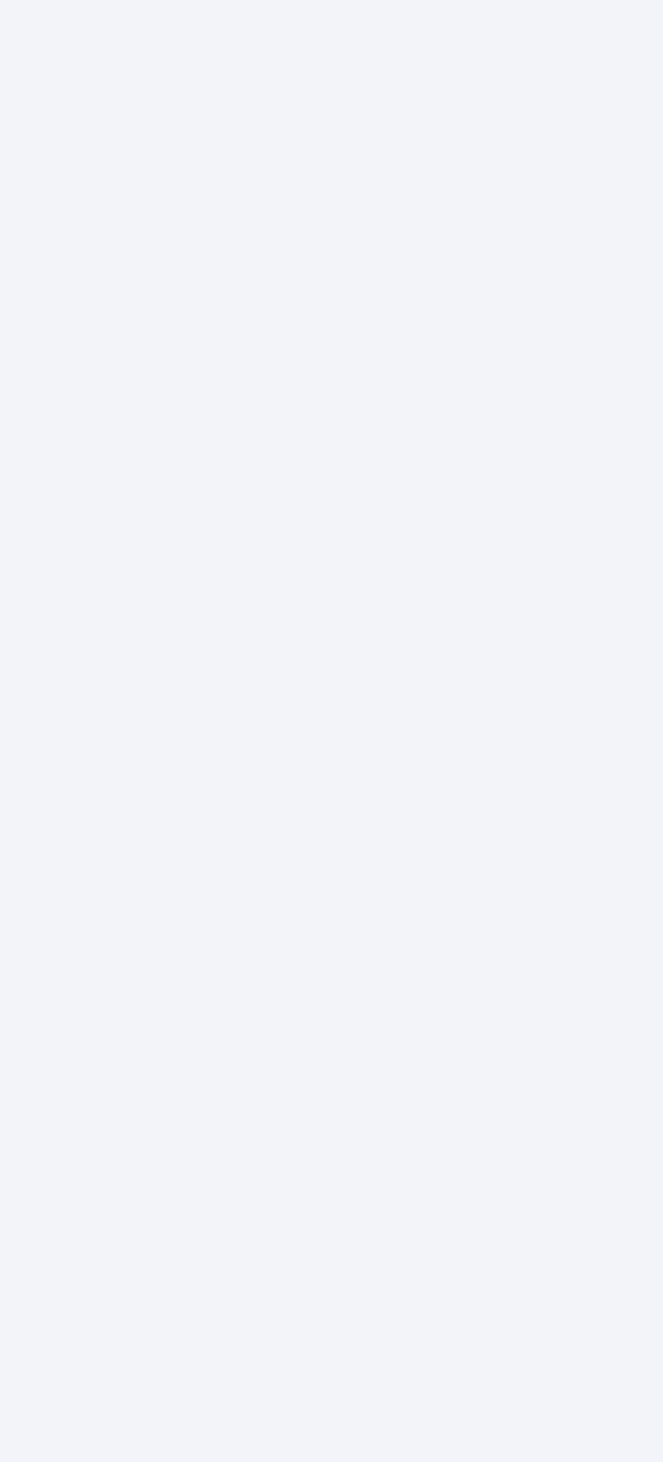
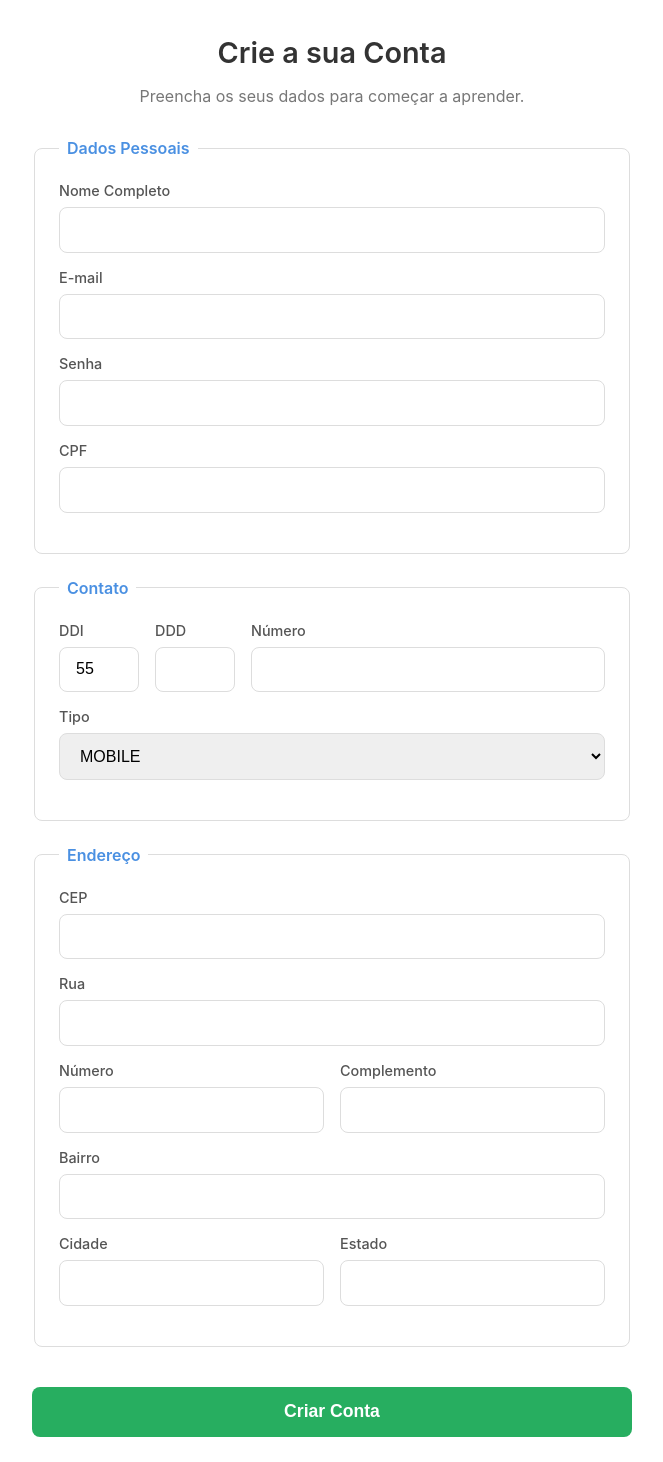
Before and after one commit to thiagomag/health-courses-ui, a Vue app: page /register in a window 1280 px wide. Before the commit this address had no page. Shown: the part 160-1622 px from the top of the page, without its empty margins (308-971 px from the left). Before the commit the page ends 800 px from the top, so only its background shows below. Built offline with nearby package versions, Linux system fonts and the light colour scheme.

Commit message:
more implementation

```diff
--- a/package.json
+++ b/package.json
@@ -18,7 +18,8 @@
     "pinia": "^3.0.3",
     "snakecase-keys": "^9.0.2",
     "vue": "^3.5.18",
-    "vue-router": "^4.5.1"
+    "vue-router": "^4.5.1",
+    "vue-toastification": "^2.0.0-rc.5"
   },
   "devDependencies": {
     "@eslint/js": "^9.31.0",
--- a/src/router/index.js
+++ b/src/router/index.js
@@ -6,6 +6,7 @@ import AdminLayout from '@/layouts/AdminLayout.vue'
 
 // Views
 import LoginView from '@/views/LoginView.vue'
+import RegisterView from '@/views/RegisterView.vue'
 import CoursesView from '@/views/CoursesView.vue'
 
 // Admin Views
@@ -31,6 +32,7 @@ const router = createRouter({
   history: createWebHistory(import.meta.env.BASE_URL),
   routes: [
     { path: '/login', name: 'login', component: LoginView },
+    { path: '/register', name: 'register', component: RegisterView }, // Adicione a nova rota
     { path: '/', redirect: '/cursos' },
     { path: '/cursos', name: 'courses', component: CoursesView, meta: { requiresAuth: true } },
     {
--- a/src/services/courseService.js
+++ b/src/services/courseService.js
@@ -26,3 +26,6 @@ export const updateLesson = (id, lessonData) =>
 export const deleteCourse = (id) => apiClient.delete(`/course-service/courses/${id}`)
 export const deleteModule = (id) => apiClient.delete(`/course-service/modules/${id}`)
 export const deleteLesson = (id) => apiClient.delete(`/course-service/lessons/${id}`)
+
+// --- Função de adição de usuário ===
+export const createUser = (userData) => apiClient.post('/auth-service/users', userData)
--- a/src/views/LoginView.vue
+++ b/src/views/LoginView.vue
@@ -56,6 +56,9 @@ async function handleLogin() {
 
         <button type="submit" class="login-button">Entrar</button>
       </form>
+      <p class="register-link">
+        Não tem uma conta? <RouterLink to="/register">Crie uma aqui</RouterLink>
+      </p>
     </div>
   </div>
 </template>
@@ -144,4 +147,9 @@ h1 {
   border-radius: 8px;
   margin-bottom: 1.5rem;
 }
+
+.register-link {
+  margin-top: 1.5rem;
+  font-size: 0.9rem;
+}
 </style>
--- /dev/null
+++ b/src/views/RegisterView.vue
@@ -0,0 +1,282 @@
+<script setup>
+import { ref } from 'vue'
+import { useRouter, RouterLink } from 'vue-router'
+import { useToast } from 'vue-toastification'
+import { createUser } from '@/services/courseService'
+
+const router = useRouter()
+const toast = useToast()
+
+// Estrutura de dados baseada no cURL
+const userData = ref({
+  fullName: '',
+  email: '',
+  password: '',
+  cpf: '',
+  telephones: [
+    {
+      countryCode: '55',
+      areaCode: '',
+      number: '',
+      type: 'MOBILE', // Valor padrão
+    },
+  ],
+  addresses: [
+    {
+      street: '',
+      number: '',
+      complement: '',
+      neighborhood: '',
+      city: '',
+      state: '',
+      country: 'Brasil',
+      postalCode: '',
+    },
+  ],
+})
+
+// Opções para o tipo de telefone, baseadas no Enum
+const telephoneTypes = ['HOME', 'MOBILE', 'WORK', 'OTHER']
+
+async function handleSubmit() {
+  try {
+    await createUser(userData.value)
+    toast.success('Usuário criado com sucesso! Agora você pode fazer o login.')
+    // Redireciona para a página de login após o sucesso
+    router.push('/login')
+  } catch (error) {
+    console.error('Erro ao criar usuário:', error.response?.data || error)
+    const errorMessage =
+      error.response?.data?.message ||
+      'Não foi possível criar o usuário. Verifique os dados e tente novamente.'
+    toast.error(errorMessage)
+  }
+}
+</script>
+
+<template>
+  <div class="register-container">
+    <div class="register-box">
+      <h1>Crie a sua Conta</h1>
+      <p class="subtitle">Preencha os seus dados para começar a aprender.</p>
+
+      <form @submit.prevent="handleSubmit">
+        <fieldset>
+          <legend>Dados Pessoais</legend>
+          <div class="input-group">
+            <label for="fullName">Nome Completo</label>
+            <input type="text" id="fullName" v-model="userData.fullName" required />
+          </div>
+          <div class="input-group">
+            <label for="email">E-mail</label>
+            <input type="email" id="email" v-model="userData.email" required />
+          </div>
+          <div class="input-group">
+            <label for="password">Senha</label>
+            <input type="password" id="password" v-model="userData.password" required />
+          </div>
+          <div class="input-group">
+            <label for="cpf">CPF</label>
+            <input type="text" id="cpf" v-model="userData.cpf" required />
+          </div>
+        </fieldset>
+
+        <fieldset>
+          <legend>Contato</legend>
+          <div class="grid-3">
+            <div class="input-group">
+              <label for="countryCode">DDI</label>
+              <input
+                type="text"
+                id="countryCode"
+                v-model="userData.telephones[0].countryCode"
+                required
+              />
+            </div>
+            <div class="input-group">
+              <label for="areaCode">DDD</label>
+              <input type="text" id="areaCode" v-model="userData.telephones[0].areaCode" required />
+            </div>
+            <div class="input-group">
+              <label for="number">Número</label>
+              <input type="text" id="number" v-model="userData.telephones[0].number" required />
+            </div>
+          </div>
+          <div class="input-group">
+            <label for="type">Tipo</label>
+            <select id="type" v-model="userData.telephones[0].type" required>
+              <option v-for="type in telephoneTypes" :key="type" :value="type">{{ type }}</option>
+            </select>
+          </div>
+        </fieldset>
+
+        <fieldset>
+          <legend>Endereço</legend>
+          <div class="input-group">
+            <label for="postalCode">CEP</label>
+            <input
+              type="text"
+              id="postalCode"
+              v-model="userData.addresses[0].postalCode"
+              required
+            />
+          </div>
+          <div class="input-group">
+            <label for="street">Rua</label>
+            <input type="text" id="street" v-model="userData.addresses[0].street" required />
+          </div>
+          <div class="grid-2">
+            <div class="input-group">
+              <label for="addressNumber">Número</label>
+              <input
+                type="text"
+                id="addressNumber"
+                v-model="userData.addresses[0].number"
+                required
+              />
+            </div>
+            <div class="input-group">
+              <label for="complement">Complemento</label>
+              <input type="text" id="complement" v-model="userData.addresses[0].complement" />
+            </div>
+          </div>
+          <div class="input-group">
+            <label for="neighborhood">Bairro</label>
+            <input
+              type="text"
+              id="neighborhood"
+              v-model="userData.addresses[0].neighborhood"
+              required
+            />
+          </div>
+          <div class="grid-2">
+            <div class="input-group">
+              <label for="city">Cidade</label>
+              <input type="text" id="city" v-model="userData.addresses[0].city" required />
+            </div>
+            <div class="input-group">
+              <label for="state">Estado</label>
+              <input type="text" id="state" v-model="userData.addresses[0].state" required />
+            </div>
+          </div>
+        </fieldset>
+
+        <button type="submit" class="register-button">Criar Conta</button>
+      </form>
+      <p class="login-link">Já tem uma conta? <RouterLink to="/login">Faça o login</RouterLink></p>
+    </div>
+  </div>
+</template>
+
+<style scoped>
+.register-container {
+  display: flex;
+  justify-content: center;
+  align-items: center;
+  padding: 4rem 1rem;
+  background-color: #f7f8fc;
+  min-height: 100vh;
+}
+
+.register-box {
+  background: white;
+  padding: 2rem 3rem;
+  border-radius: 12px;
+  box-shadow: 0 10px 25px rgba(0, 0, 0, 0.1);
+  width: 100%;
+  max-width: 600px;
+  text-align: center;
+}
+
+h1 {
+  font-size: 1.8rem;
+  font-weight: 600;
+  margin-bottom: 0.5rem;
+  color: #333;
+}
+
+.subtitle {
+  color: #777;
+  margin-bottom: 2rem;
+}
+
+form {
+  text-align: left;
+}
+
+fieldset {
+  border: 1px solid #ddd;
+  border-radius: 8px;
+  padding: 1.5rem;
+  margin-bottom: 1.5rem;
+}
+
+legend {
+  font-weight: 600;
+  color: #4a90e2;
+  padding: 0 0.5rem;
+}
+
+.input-group {
+  margin-bottom: 1rem;
+}
+
+.input-group label {
+  display: block;
+  margin-bottom: 0.5rem;
+  font-weight: 500;
+  color: #555;
+  font-size: 0.9rem;
+}
+
+.input-group input,
+.input-group select {
+  width: 100%;
+  padding: 0.8rem 1rem;
+  border: 1px solid #ddd;
+  border-radius: 8px;
+  font-size: 1rem;
+  box-sizing: border-box;
+}
+
+.input-group input:focus,
+.input-group select:focus {
+  outline: none;
+  border-color: #4a90e2;
+  box-shadow: 0 0 0 3px rgba(74, 144, 226, 0.2);
+}
+
+.grid-2 {
+  display: grid;
+  grid-template-columns: 1fr 1fr;
+  gap: 1rem;
+}
+.grid-3 {
+  display: grid;
+  grid-template-columns: 80px 80px 1fr;
+  gap: 1rem;
+}
+
+.register-button {
+  width: 100%;
+  padding: 0.9rem;
+  border: none;
+  background-color: #27ae60;
+  color: white;
+  border-radius: 8px;
+  font-size: 1.1rem;
+  font-weight: 600;
+  cursor: pointer;
+  transition: background-color 0.2s ease;
+  margin-top: 1rem;
+}
+
+.register-button:hover {
+  background-color: #229954;
+}
+
+.login-link {
+  margin-top: 1.5rem;
+  font-size: 0.9rem;
+}
+</style>
```
Also changed, not shown: 1 other file (tests, documents, lock files or other folders).
